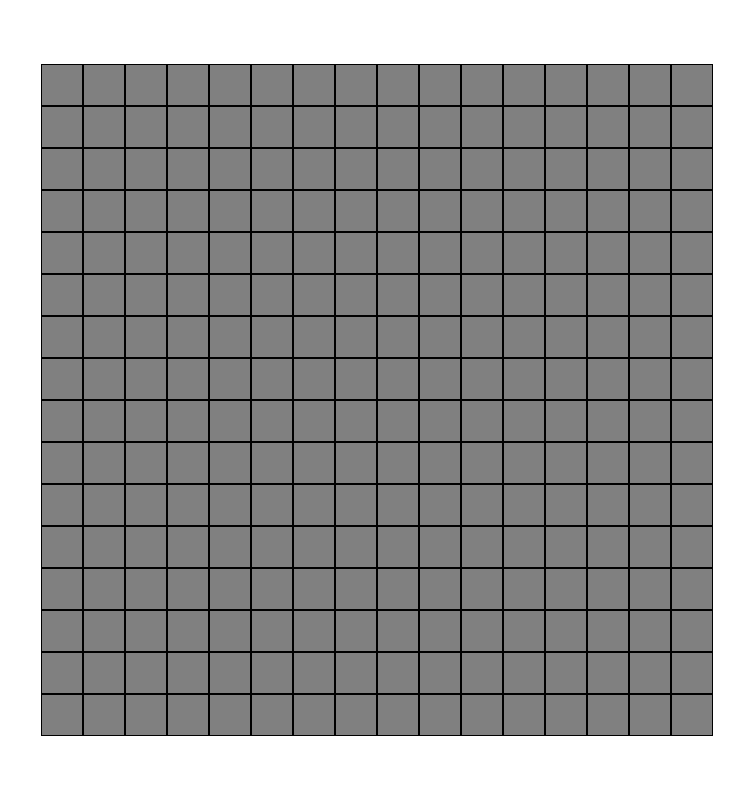
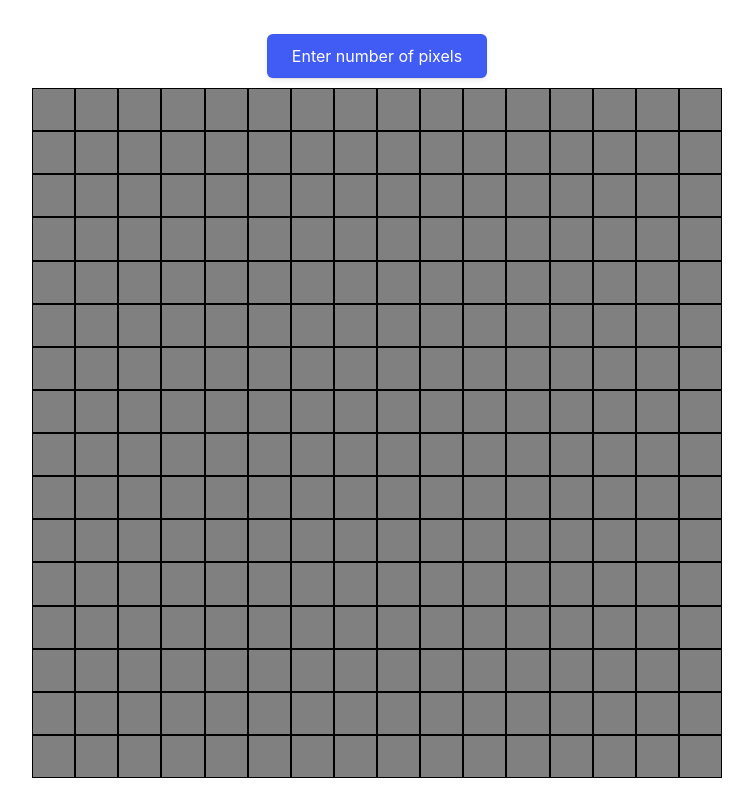
Before and after one commit to vsh9705/Etch-A-Sketch, a plain HTML site: page index.html in a window 1280 px wide. Shown: the whole page, without its empty margins (263-1016 px from the left). Drawn offline with Linux system fonts and the light colour scheme.

Commit message:
user input added for number of pixels

```diff
--- a/index.html
+++ b/index.html
@@ -8,7 +8,7 @@
     <script src="script.js" defer></script>
 </head>
 <body>
-
+    <button id="input">Enter number of pixels</button>
     <div id="grid"></div>
 
 </body>
--- a/script.js
+++ b/script.js
@@ -1,19 +1,35 @@
 const grid = document.querySelector("#grid");
 
-for(var i = 0 ; i < 16 ; i ++){
+let pixelNumber = 16;
+
+function createGrid (pixelNumber){
+    grid.innerHTML = "";
+    for(var i = 0 ; i < pixelNumber ; i ++){
         const grid_row = document.createElement("div");
         grid.appendChild(grid_row);
-    for(var j = 0 ; j < 16 ; j ++){
+        for(var j = 0 ; j < pixelNumber ; j ++){
             const grid_col = document.createElement("div");
             grid_col.classList.add("pixel");
             grid_row.appendChild(grid_col);
         }
     }
-
     const pixels = document.querySelectorAll(".pixel");
-
     pixels.forEach(pixel => {
         pixel.addEventListener("mouseover", () => {
             pixel.style.backgroundColor = "blue";
         })
     })
+}
+
+createGrid(pixelNumber);
+
+const input = document.querySelector("#input");
+
+input.addEventListener("click", () => {
+    let userInput = prompt("Enter number of pixels");
+    if(userInput > 100){
+        alert("number less than 100!");
+        userInput = prompt("Enter number of pixels");
+    }
+    createGrid(userInput);
+})
--- a/style.css
+++ b/style.css
@@ -7,18 +7,59 @@ body{
     display: flex;
     justify-content: center;
     align-items: center;
+    flex-direction: column;
+    gap: 10px;
 }
 
+button {
+  display: inline-block;
+  appearance: button;
+  backface-visibility: hidden;
+  background-color: #405cf5;
+  border-radius: 6px;
+  border-width: 0;
+  box-shadow: rgba(50, 50, 93, .1) 0 0 0 1px inset,rgba(50, 50, 93, .1) 0 2px 5px 0,rgba(0, 0, 0, .07) 0 1px 1px 0;
+  box-sizing: border-box;
+  color: #fff;
+  cursor: pointer;
+  font-family: -apple-system, system-ui, "Segoe UI", Roboto, "Helvetica Neue", Ubuntu, sans-serif;
+  font-size: 100%;
+  height: 44px;
+  line-height: 1.15;
+  margin: 12px 0 0;
+  outline: none;
+  overflow: hidden;
+  padding: 0 25px;
+  position: relative;
+  text-align: center;
+  text-transform: none;
+  transform: translateZ(0);
+  transition: all .2s, box-shadow .08s ease-in;
+  user-select: none;
+  -webkit-user-select: none;
+  touch-action: manipulation;
+  width: auto;
+}
+
+button:active {
+  background-color: #2e46c1; /* darker shade or different color when clicked */
+  box-shadow: rgba(50, 50, 93, .1) 0 0 0 1px inset, rgba(50, 50, 93, .1) 0 4px 8px 0, rgba(0, 0, 0, .07) 0 2px 2px 0; /* adjust shadow for click effect */
+}
+
+/*button styling from google*/
+
 #grid{
+    height: 690px;
+    width: 690px;
     display: flex;
     flex-direction: column;
     div{
+        flex: 1 1 auto;
         display: flex;
         flex-direction: row;
     }
     .pixel {
-        width: 40px;
-        height: 40px;
+        flex: 1 1 auto;
         background-color: gray;
         border: 1px solid black;
     }
```
Lines whose indentation alone changed are shown as unchanged.
